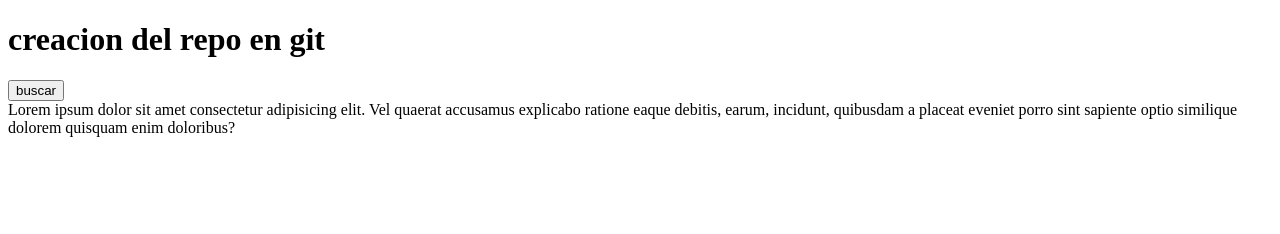
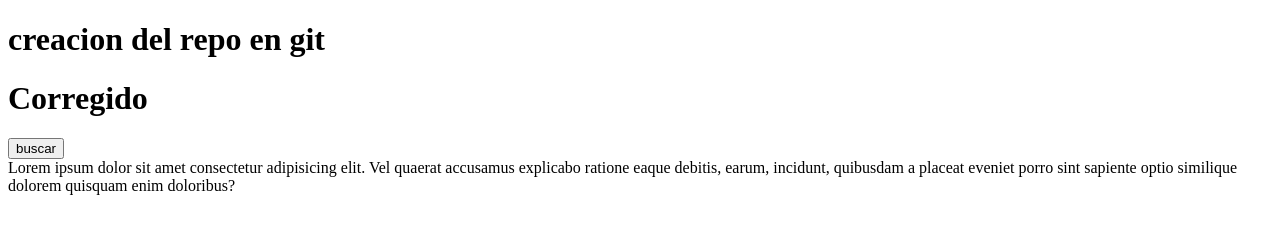
Before and after one commit to guerreroTorito/PaginWeb, a plain HTML site: page index.html in a window 1280 px wide. Drawn offline with Linux system fonts and the light colour scheme.

Commit message:
Corregido hotfix

```diff
--- a/index.html
+++ b/index.html
@@ -10,6 +10,7 @@
         <h1>
             creacion del repo en git
         </h1>
+        <h1>Corregido</h1>
         <button>buscar</button>
     </header>
     <main>
```
